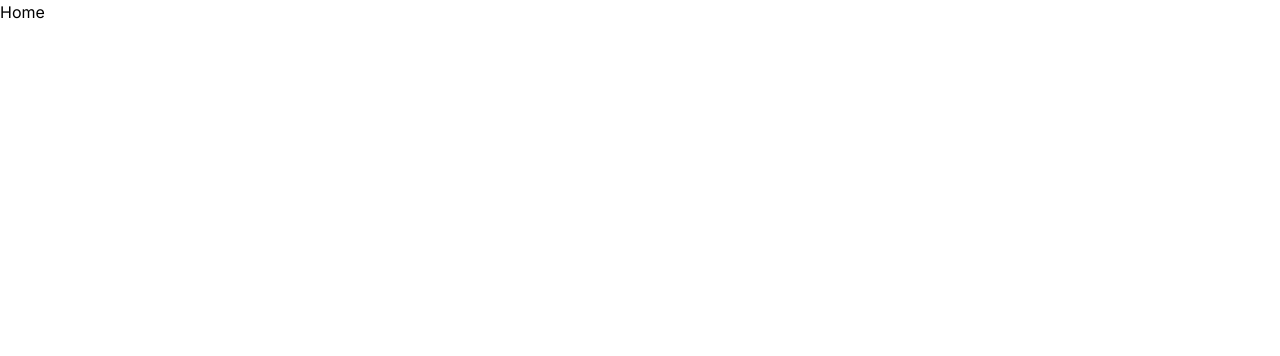
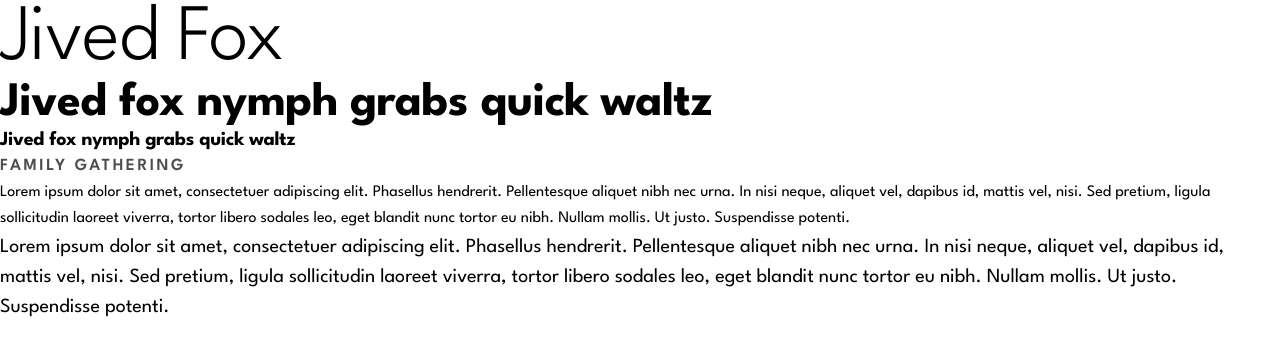
Before and after one commit to GustavoJuvino/dine-restaurant, a Next.js app: page / in a window 1280 px wide. Shown: the top 356 px of the page. Built offline with nearby package versions, Linux system fonts and the light colour scheme.

Commit message:
design: add design configs

```diff
--- a/src/app/layout.tsx
+++ b/src/app/layout.tsx
@@ -1,9 +1,10 @@
 import './globals.css';
 import type { Metadata } from 'next';
-import { Inter } from 'next/font/google';
+// eslint-disable-next-line camelcase
+import { League_Spartan } from 'next/font/google';
 import React from 'react';
 
-const inter = Inter({ subsets: ['latin'] });
+const leagueSpartan = League_Spartan({ weight: ['700', '600', '400', '300'], subsets: ['latin'] });
 
 export const metadata: Metadata = {
   title: 'Create Next App',
@@ -17,7 +18,7 @@ export default function RootLayout({
 }) {
   return (
     <html lang="en">
-      <body className={inter.className}>{children}</body>
+      <body className={leagueSpartan.className}>{children}</body>
     </html>
   );
 }
--- a/src/app/page.tsx
+++ b/src/app/page.tsx
@@ -3,7 +3,12 @@ import React from 'react';
 export default function Home() {
   return (
     <main>
-      Home
+      <h1 className="text-7xl">Jived Fox</h1>
+      <h2 className="text-5xl">Jived fox nymph grabs quick waltz</h2>
+      <h3 className="text-xl">Jived fox nymph grabs quick waltz</h3>
+      <h4 className="text-lg text-[#4C4C4C]"> FAMILY GATHERING</h4>
+      <p className="text-base"> Lorem ipsum dolor sit amet, consectetuer adipiscing elit. Phasellus hendrerit. Pellentesque aliquet nibh nec urna. In nisi neque, aliquet vel, dapibus id, mattis vel, nisi. Sed pretium, ligula sollicitudin laoreet viverra, tortor libero sodales leo, eget blandit nunc tortor eu nibh. Nullam mollis. Ut justo. Suspendisse potenti.</p>
+      <p className="text-body-2"> Lorem ipsum dolor sit amet, consectetuer adipiscing elit. Phasellus hendrerit. Pellentesque aliquet nibh nec urna. In nisi neque, aliquet vel, dapibus id, mattis vel, nisi. Sed pretium, ligula sollicitudin laoreet viverra, tortor libero sodales leo, eget blandit nunc tortor eu nibh. Nullam mollis. Ut justo. Suspendisse potenti.</p>
     </main>
   );
 }
--- a/tailwind.config.ts
+++ b/tailwind.config.ts
@@ -8,6 +8,21 @@ const config: Config = {
   ],
   theme: {
     extend: {
+      colors: {
+        beaver: '#9e7f66',
+        'cod-gray': '#111111',
+        mirage: '#17192b',
+        'ebony-clay': '#242b37',
+        'shuttle-gray': '#5c6779',
+      },
+      fontSize: {
+        '7xl': ['80px', { fontWeight: '300', lineHeight: '80px', letterSpacing: '-1px' }],
+        '5xl': ['48px', { fontWeight: '700', lineHeight: '48px', letterSpacing: '-0.5px' }],
+        xl: ['20px', { fontWeight: '700', lineHeight: '24px', letterSpacing: '-0.25px' }],
+        lg: ['17px', { fontWeight: '600', lineHeight: '28px', letterSpacing: '2.5px' }],
+        'body-2': ['20px', { fontWeight: '400', lineHeight: '30px' }],
+        base: ['16px', { fontWeight: '400', lineHeight: '26px' }],
+      },
     },
   },
   plugins: [],
```
